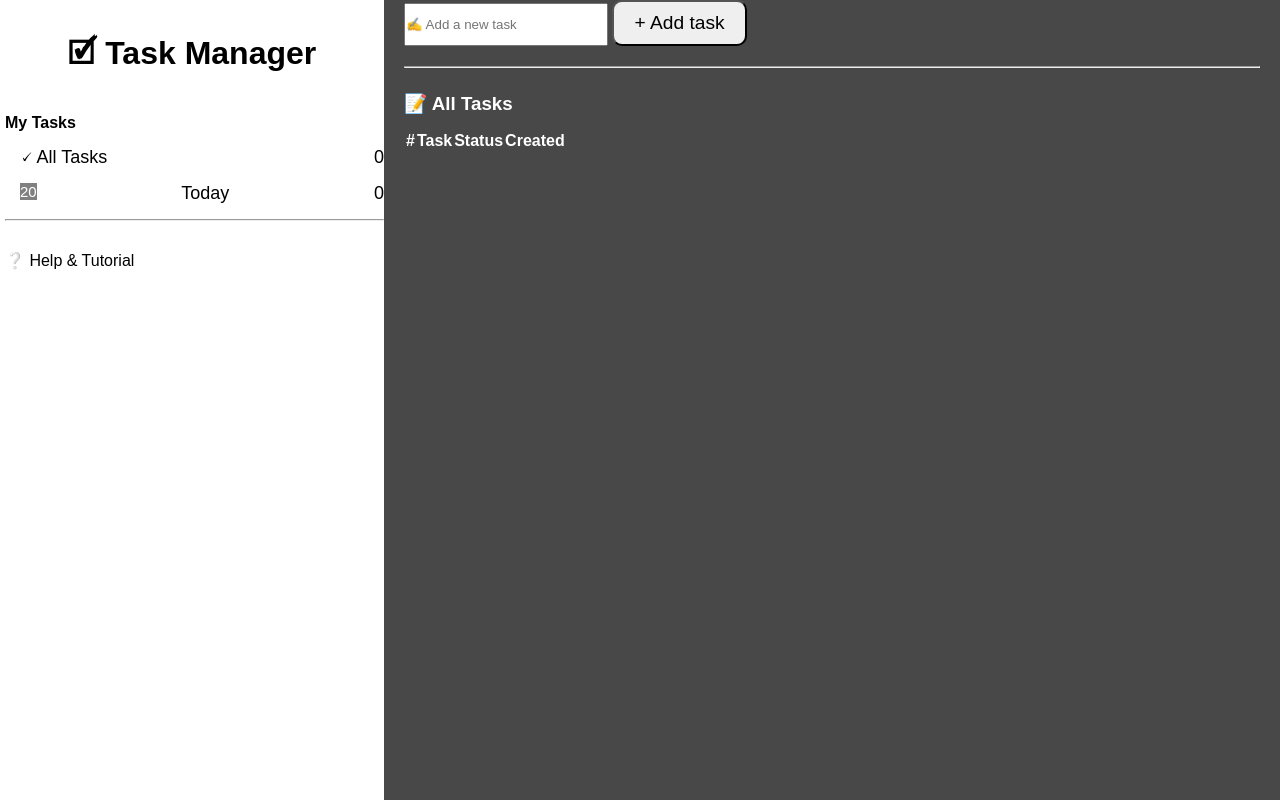
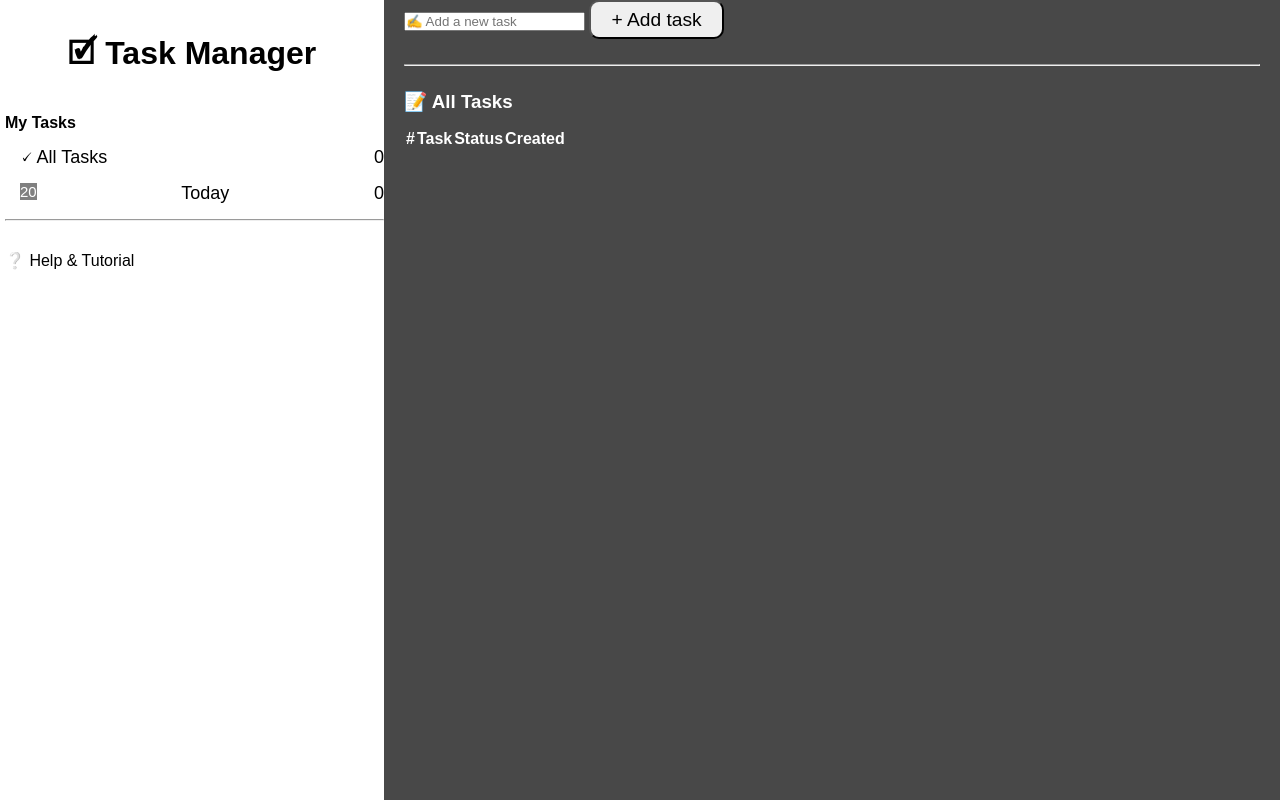
Before and after one commit to asare4/vanilla-js-task-manager, a plain HTML site: page index.html in a window 1280 px wide. Drawn offline with Linux system fonts and the light colour scheme.

Commit message:
fix: corrected mismatched element IDs

```diff
--- a/styles.css
+++ b/styles.css
@@ -79,11 +79,12 @@ div.main {
 
 
 div.main button.addTasks {
-    margin-bottom: 20px;
+    margin-bottom: 25px;
     font-weight: 500;
     font-size: larger;
-    padding: 10px 20px;
+    padding: 5px 20px;
     border-radius: 10px;
+    height: 39px;
 }
 
 
@@ -101,9 +102,9 @@ div.main ul li {
     margin-left: 20px;
 }
 
- #task-input {
+ #input-new-task {
     width: 200px;
     height: 39px;
-    clip-path: px;
 }
+
 /* main */
```
